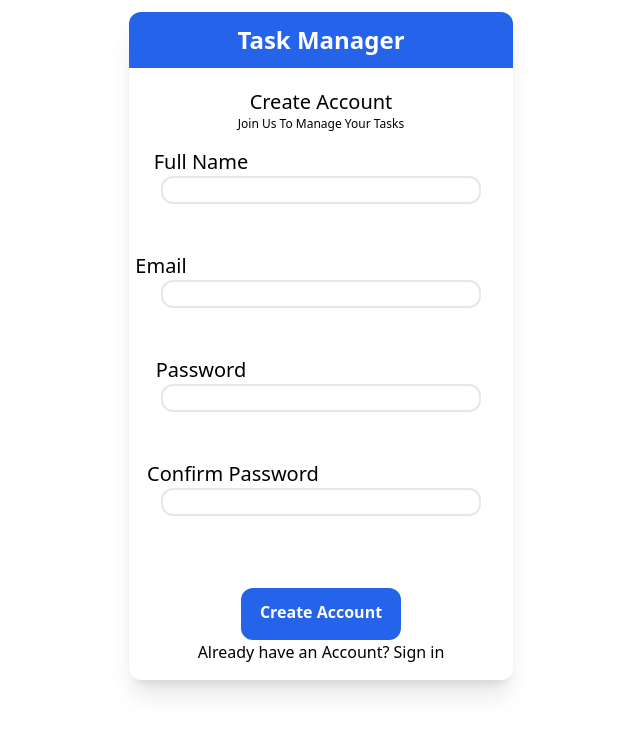
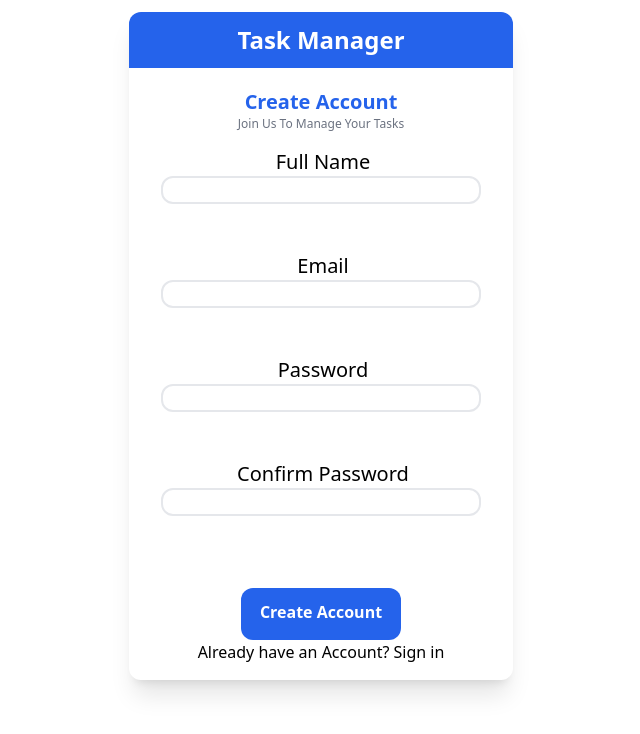
Before and after one commit to tech-blackboard/deployable-full-stack-app, a React (Create React App) app: page /Register in a window 1280 px wide. Shown: the top 734 px of the page, without its empty margins (47-687 px from the left). Built offline with nearby package versions, Linux system fonts and the light colour scheme.

Commit message:
Added Tailwind setup and TypeScript updates to InputComponent, Login, and Register

```diff
--- a/src/Componenets/Register.tsx
+++ b/src/Componenets/Register.tsx
@@ -136,21 +136,21 @@ export default function Register(){
 
     return(
 
-        <div className=' border-0 border-black-200 rounded-xl mx-44 pt-1  mt-2 w-96 m-10 pb-4 border-t-0 shadow-xl '>
+        <div className=' border-1xl border-black-200 rounded-xl mx-44 pt-1  mt-2 w-96 m-10 pb-4 border-t-0 shadow-xl '>
             <form>
             <p className='text-2xl text-white rounded-t-xl bg-blue-600 p-3 font-bold  '>Task Manager</p>
-            <h2 className="font-sans text-xl pt-5 ">Create Account</h2>
-            <p  className="text-xs pb-4 ">Join Us To Manage Your Tasks</p>
-            <label className="text-xl mr-60 ">Full Name</label><br></br>
+            <h2 className="font-sans text-xl pt-5 font-semibold text-blue-600 ">Create Account</h2>
+            <p  className="text-xs pb-4 text-gray-500">Join Us To Manage Your Tasks</p>
+            <label className="text-xl ml-1">Full Name</label><br></br>
             < InputComponent  inputType="text" inputId="FName" inputValue={FullName} inputOnChange={fullName}/><br></br>
             <span className='text-red-600'>{fullNameError}</span><br></br>
-            <label className="text-xl mr-80 ">Email</label><br></br>
+            <label className="text-xl ml-1 ">Email</label><br></br>
             < InputComponent className=''  inputType="email" inputValue={email} inputId="email"  inputOnChange={emailId}/><br></br>
             <span className='text-red-600'>{emailError}</span><br></br>
-            <label className="text-xl mr-60 ">Password</label><br></br>
+            <label className="text-xl ml-1 ">Password</label><br></br>
             < InputComponent inputType="password" inputValue={pwd} inputId="password" inputOnChange={password}/><br></br>
             <span className='text-red-600'>{pwdError}</span><br></br>
-            <label className="text-xl mr-44 ">Confirm Password</label><br></br>
+            <label className="text-xl ml-1 ">Confirm Password</label><br></br>
             < InputComponent  className="" inputType="password" inputValue={cPwd} inputId="password"inputOnChange={confirmPwd}/><br></br>
             <span className='text-red-600'>{cPwdError}</span><br></br><br></br>
             <button className="border-3 border-black-200  w-40 rounded-xl bg-blue-600 pb-4 text-white p-3 font-bold" onClick={handleSignUp}>Create Account</button>
```
